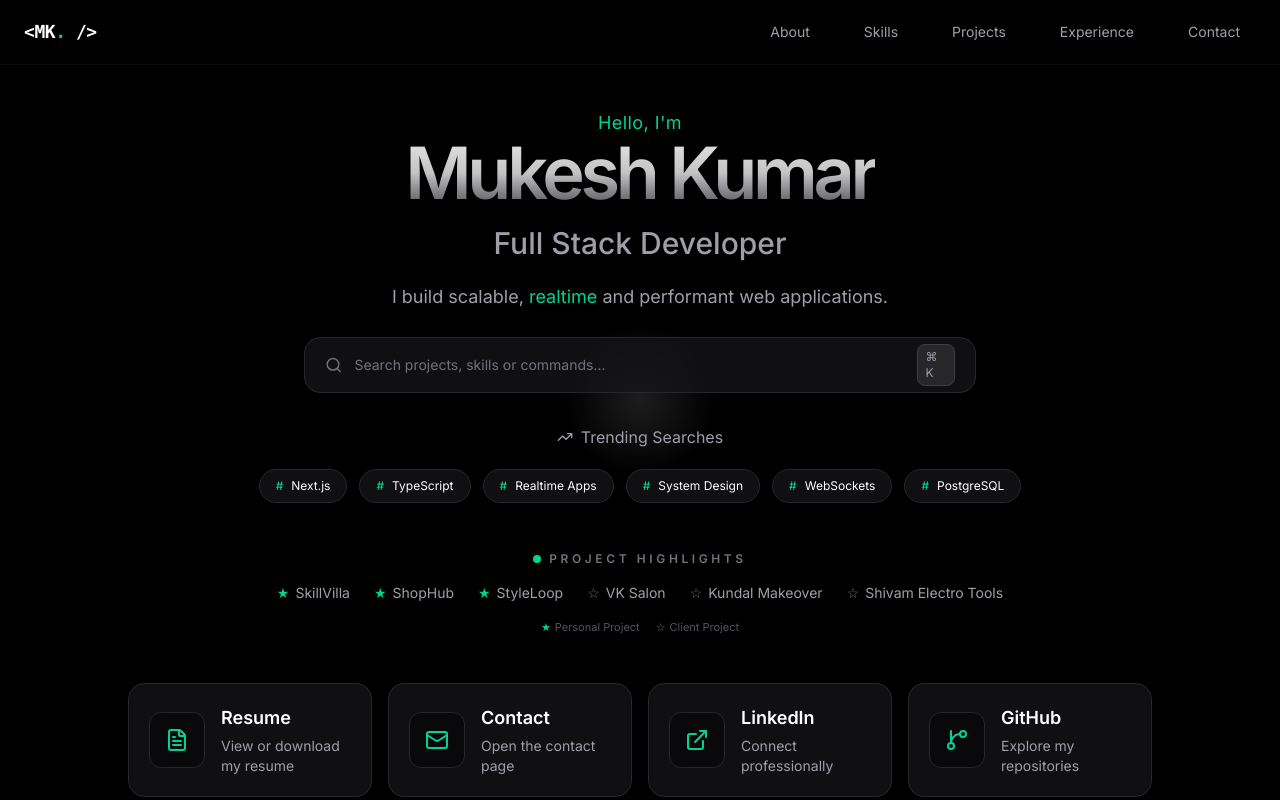
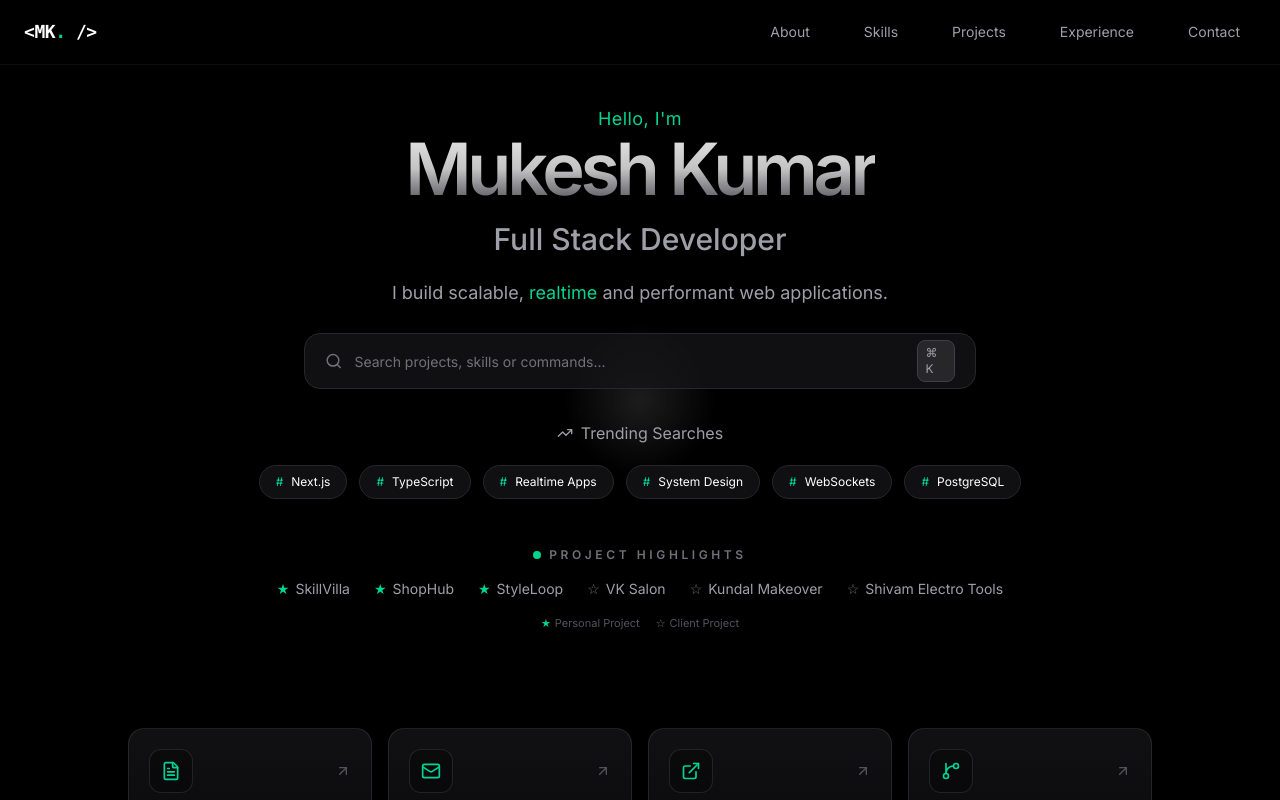
Before and after one commit to thappamkkumar/mk-portfolio, a Next.js app: page / in a window 1280 px wide. Built offline with nearby package versions, Linux system fonts and the light colour scheme.

Commit message:
hero CTA optimize

```diff
--- a/src/app/layout.tsx
+++ b/src/app/layout.tsx
@@ -3,7 +3,7 @@ import { Inter } from "next/font/google";
 
 import "./globals.css";
 
-import BackgroundEffect from "@/components/layout/background-effect";
+import CursorEffect from "@/components/layout/cursor-effect";
 import TopNavbar from "@/components/layout/top-navbar";
 
 const inter = Inter({
@@ -53,7 +53,7 @@ export default function RootLayout({
               overflow-x-hidden
             "
           >
-              <BackgroundEffect />
+              <CursorEffect />
             {children}
           </section>
         </main>
--- a/src/components/hero/action-cards.tsx
+++ b/src/components/hero/action-cards.tsx
@@ -3,10 +3,11 @@ import type { LucideIcon } from "lucide-react";
 import { contact } from "@/data/contact";
 
 import {
-  ExternalLink,
+  ArrowUpRight,
   FileText,
   Mail,
   GitBranch,
+  ExternalLink,
 } from "lucide-react";
 
 type ActionCard = {
@@ -20,17 +21,16 @@ type ActionCard = {
 const cards: ActionCard[] = [
   {
     title: "Resume",
-    description: "View or download my resume",
+    description: "View or download resume",
     icon: FileText,
     href: contact.resumeUrl ?? "/resume.pdf",
     external: true,
   },
   {
     title: "Contact",
-    description: "Open the contact page",
+    description: "Let's discuss opportunities",
     icon: Mail,
     href: "/contact",
-    external: false,
   },
   ...(contact.linkedinUrl
     ? [
@@ -47,7 +47,7 @@ const cards: ActionCard[] = [
     ? [
         {
           title: "GitHub",
-          description: "Explore my repositories",
+          description: "Explore repositories",
           icon: GitBranch,
           href: contact.githubUrl,
           external: true,
@@ -56,14 +56,18 @@ const cards: ActionCard[] = [
     : []),
 ];
 
-const ActionCards = () => {
+export default function ActionCards() {
   return (
     <div
       className="
         mx-auto
+        mt-12
         grid
+        w-full
         max-w-5xl
+        grid-cols-1
         gap-4
+
         sm:grid-cols-2
         lg:grid-cols-4
       "
@@ -79,47 +83,83 @@ const ActionCards = () => {
             rel={card.external ? "noreferrer" : undefined}
             className="
               group
-              flex
-              items-center
-              gap-4
+              relative
+              overflow-hidden
+
               rounded-2xl
               border
-              border-zinc-800
-              bg-zinc-900/70
+              border-white/10
+
+              bg-linear-to-b
+              from-zinc-900/70
+              to-zinc-950/70
+
               p-5
-              text-left
+
               backdrop-blur-xl
+
               transition-all
               duration-300
-              hover:-translate-y-0.5
-              hover:border-zinc-700
-              hover:bg-zinc-900
+
+              hover:-translate-y-1
+              hover:border-emerald-500/30
+              hover:shadow-[0_0_30px_rgba(16,185,129,0.08)]
             "
           >
+            {/* Glow */}
+            <div
+              className="
+                absolute
+                inset-0
+                opacity-0
+                transition-opacity
+                duration-300
+                group-hover:opacity-100
+                bg-[radial-gradient(circle_at_top_right,rgba(16,185,129,0.12),transparent_60%)]
+              "
+            />
+
+            <div className="relative flex h-full flex-col">
+              {/* Top */}
+              <div className="flex items-center justify-between">
                 <div
                   className="
                     flex
-                h-14
-                w-14
-                shrink-0
+                    h-11
+                    w-11
                     items-center
                     justify-center
+
                     rounded-xl
+
                     border
-                border-zinc-800
-                bg-zinc-950
+                    border-white/10
+
+                    bg-black/30
                   "
                 >
-              <Icon
+                  <Icon className="h-5 w-5 text-emerald-400" />
+                </div>
+
+                <ArrowUpRight
                   className="
-                  h-6
-                  w-6
-                  text-emerald-400
+                    h-4
+                    w-4
+
+                    text-zinc-600
+
+                    transition-all
+                    duration-300
+
+                    group-hover:text-white
+                    group-hover:translate-x-0.5
+                    group-hover:-translate-y-0.5
                   "
                 />
               </div>
 
-            <div>
+              {/* Content */}
+              <div className="mt-6">
                 <h3
                   className="
                     text-lg
@@ -140,11 +180,32 @@ const ActionCards = () => {
                   {card.description}
                 </p>
               </div>
+
+              {/* Bottom indicator */}
+              <div
+                className="
+                  mt-5
+
+                  flex
+                  items-center
+                  gap-2
+
+                  text-xs
+                  text-zinc-600
+
+                  transition-colors
+                  duration-300
+
+                  group-hover:text-emerald-400
+                "
+              >
+                <span>$</span>
+                <span>open {card.title.toLowerCase()}</span>
+              </div>
+            </div>
           </Link>
         );
       })}
     </div>
   );
-};
-
-export default ActionCards;
+}
--- a/src/components/layout/background-effect.tsx
+++ b/src/components/layout/cursor-effect.tsx
@@ -2,7 +2,7 @@
 
 import { useEffect, useRef, useState } from "react";
 
-const BackgroundGrid = () => {
+const CursorEffect = () => {
   const containerRef = useRef<HTMLDivElement>(null);
   const [active, setActive] = useState(false);
 
@@ -86,4 +86,4 @@ const BackgroundGrid = () => {
   );
 };
 
-export default BackgroundGrid;
+export default CursorEffect;
```
Lines whose indentation alone changed are shown as unchanged.
